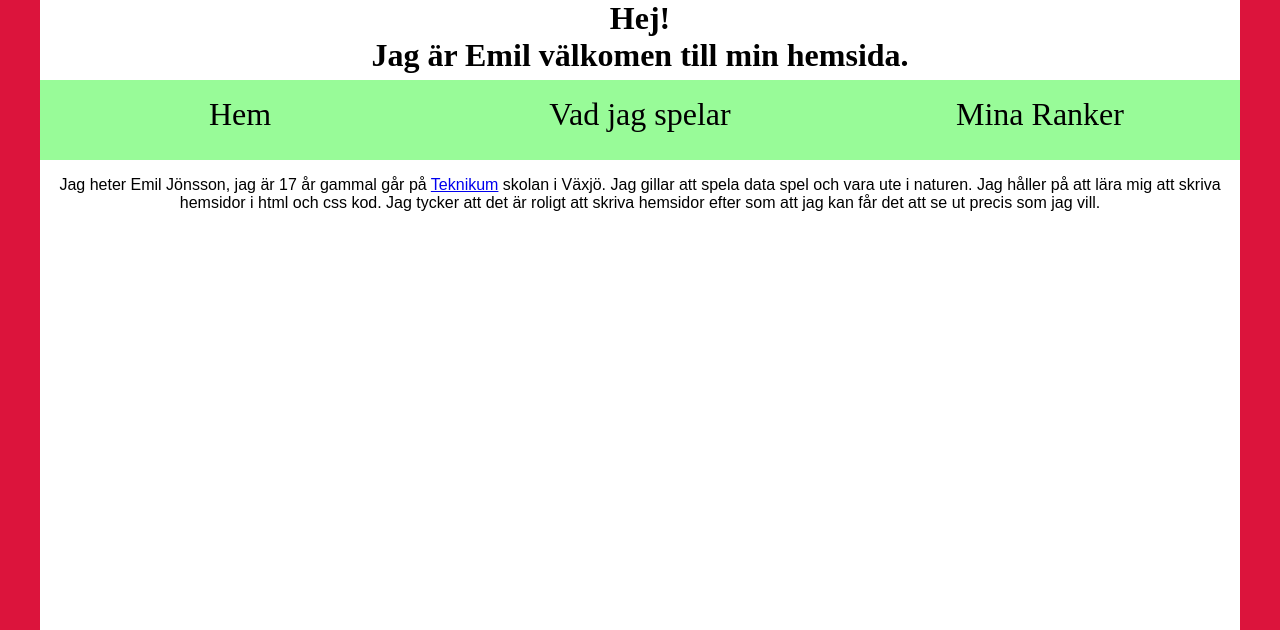
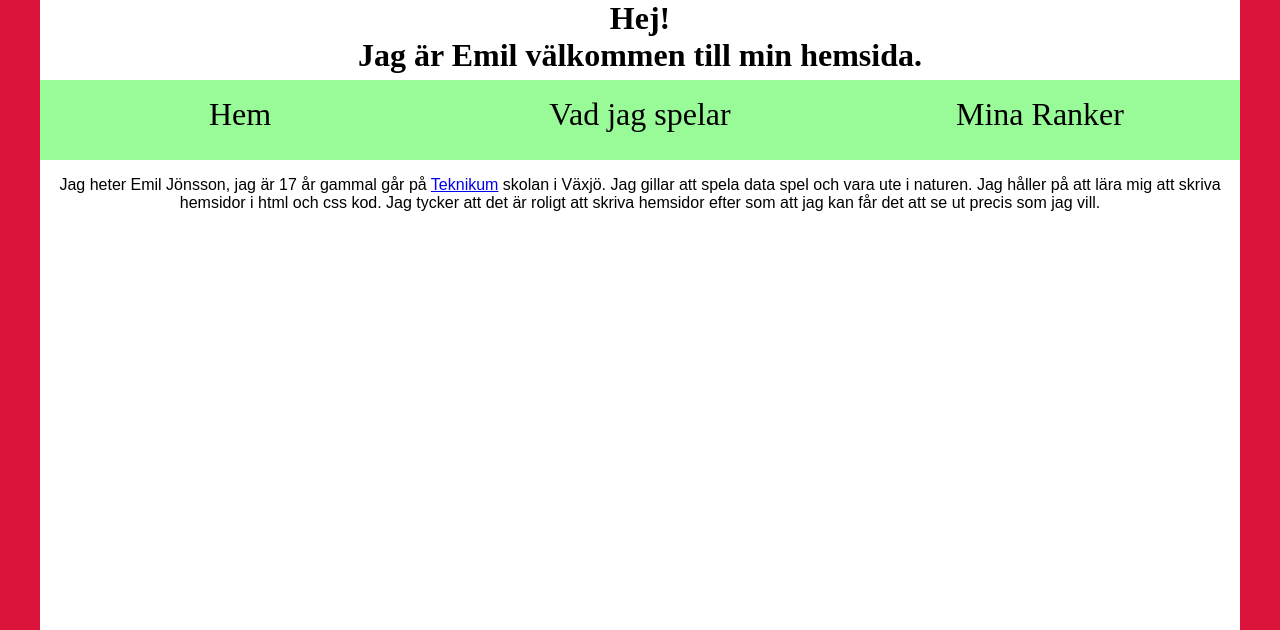
Before and after one commit to Emjo03002/Hemsida-med-3-sidor, a plain HTML site: page index.html in a window 1280 px wide. Shown: the top 630 px of the page. Drawn offline with Linux system fonts and the light colour scheme.

Commit message:
Add files via upload

```diff
--- a/index.html
+++ b/index.html
@@ -8,7 +8,7 @@
 	<body class="Container"> <!-- Hela sidan en klass med en grid -->
 		<header> <!-- Översta delen av sidan -->
 			<h1> <!-- rubrik -->
-				Hej!<br>Jag är Emil välkomen till min hemsida.
+				Hej!<br>Jag är Emil välkommen till min hemsida.
 			</h1>
 		</header>
 		<nav> <!-- navigations meny -->
```
